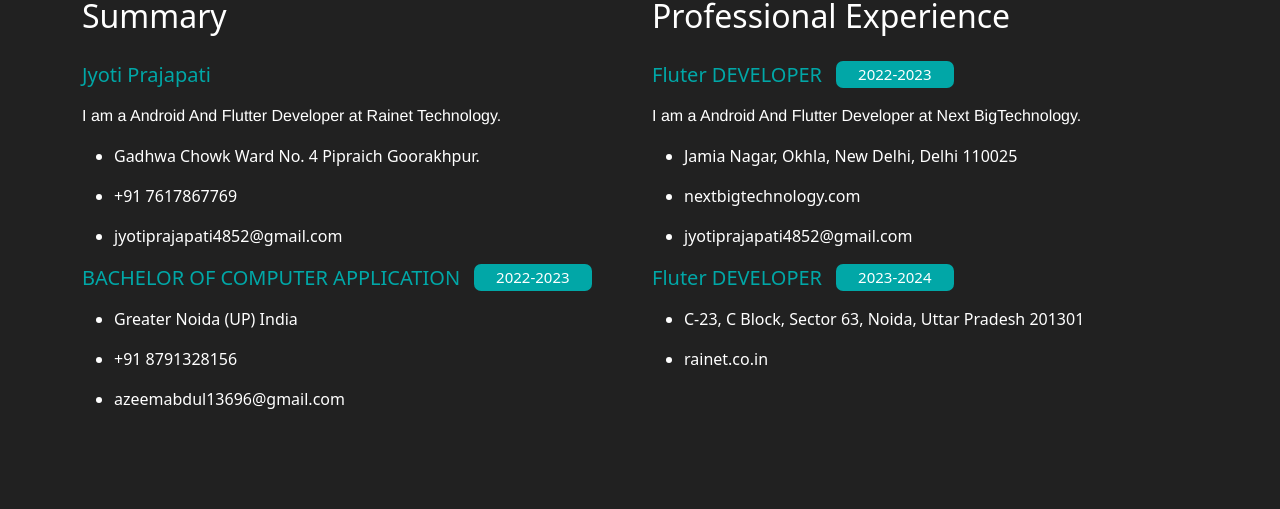
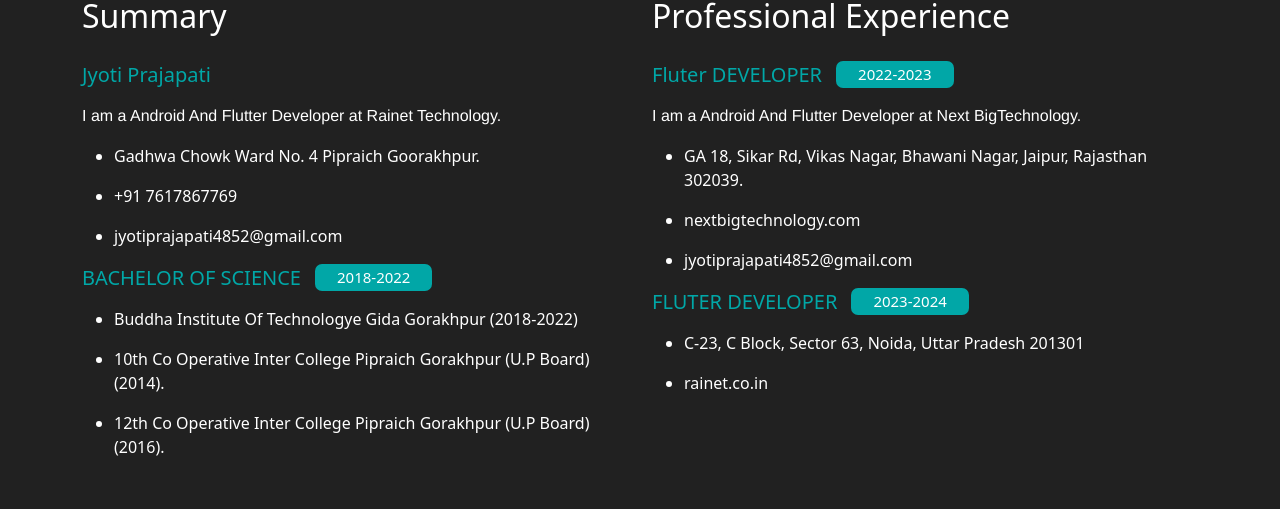
Before and after one commit to azeem251/jyoti-portfolio, a React (Vite) app: page / in a window 1280 px wide. Shown: the part 1933-2442 px from the top of the page. Built offline with nearby package versions, Linux system fonts and the light colour scheme.

Commit message:
Update Education.jsx

```diff
--- a/src/components/Education/Education.jsx
+++ b/src/components/Education/Education.jsx
@@ -24,12 +24,12 @@ const Education = () => {
                                             <li>jyotiprajapati4852@gmail.com</li>
                                         </ul>
 
-                                        <h5>BACHELOR  OF COMPUTER APPLICATION <span className='sentury-span'>2022-2023</span></h5>
+                                        <h5>BACHELOR  OF SCIENCE <span className='sentury-span'>2018-2022</span></h5>
 
                                         <ul className='marginunorderList'>
-                                            <li>Greater Noida (UP) India</li>
-                                            <li>+91 8791328156</li>
-                                            <li>azeemabdul13696@gmail.com</li>
+                                            <li>Buddha Institute Of Technologye Gida Gorakhpur (2018-2022)</li>
+                                            <li>10th Co Operative Inter College Pipraich Gorakhpur (U.P Board)(2014).</li>
+                                            <li>12th Co Operative Inter College Pipraich Gorakhpur (U.P Board) (2016).</li>
                                         </ul>
                                     </div>
                                 </div>
@@ -41,12 +41,12 @@ const Education = () => {
                                         <h5>Fluter DEVELOPER <span className='sentury-span'>2022-2023</span></h5>
                                         <p className='my-3'>I am a Android And Flutter Developer at Next BigTechnology.</p>
                                         <ul >
-                                            <li>Jamia Nagar, Okhla, New Delhi, Delhi 110025</li>
+                                            <li>GA 18, Sikar Rd, Vikas Nagar, Bhawani Nagar, Jaipur, Rajasthan 302039.</li>
                                             <li><Link to='nextbigtechnology.com' style={{color:"#ffff"}}>nextbigtechnology.com</Link></li>
 
                                             <li>jyotiprajapati4852@gmail.com</li>
                                         </ul>
-                                        <h5>Fluter DEVELOPER<span className='sentury-span'>2023-2024</span></h5>
+                                        <h5>FLUTER DEVELOPER<span className='sentury-span'>2023-2024</span></h5>
 
                                         <ul className='marginunorderList'>
                                             <li>C-23, C Block, Sector 63, Noida, Uttar Pradesh 201301</li>
```
